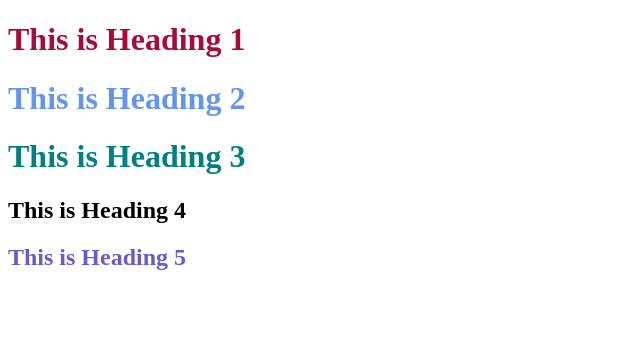
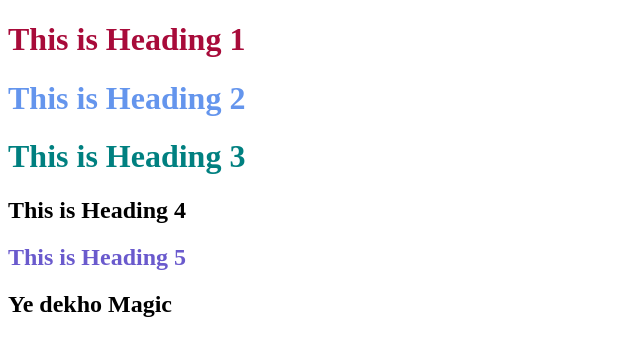
Before and after one commit to dev-rathore/project, a plain HTML site: page index.html in a window 1280 px wide. Shown: the whole page, without its empty margins (0-640 px from the left). Drawn offline with Linux system fonts and the light colour scheme.

Commit message:
Added Magic

```diff
--- a/index.html
+++ b/index.html
@@ -26,6 +26,6 @@
   <h1 class="head3">This is Heading 3</h1>
   <h2 class="head4">This is Heading 4</h2>
   <h2 class="head5">This is Heading 5</h2>
-
+  <h2 class="head6">Ye dekho Magic</h2>
 </body>
 </html>
```
